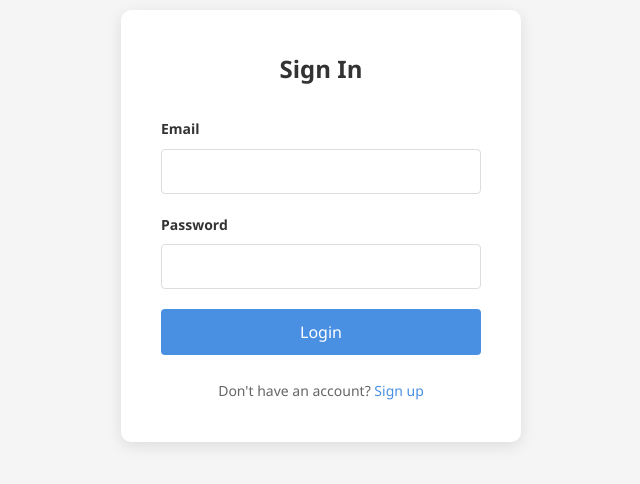
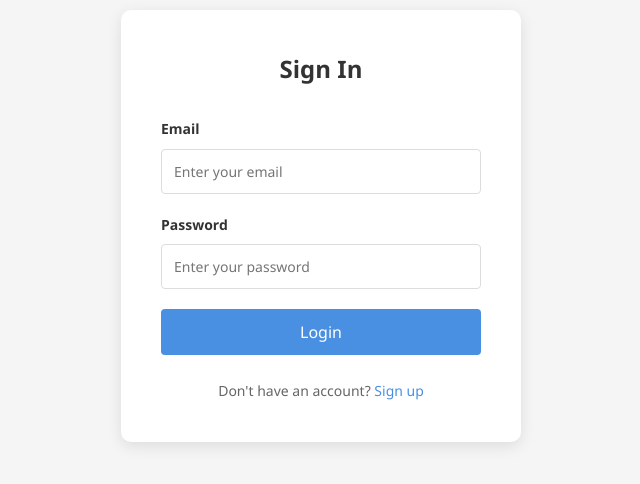
Before and after one commit to tinojs/DriveDeals, a React (Vite) app in the folder client/: page /login in a window 1280 px wide. Shown: the part 174-658 px from the top of the page, without its empty margins (319-959 px from the left). Built offline with nearby package versions, Linux system fonts and the light colour scheme.

Commit message:
added css for validations

```diff
--- a/client/src/components/Login/Login.jsx
+++ b/client/src/components/Login/Login.jsx
@@ -45,8 +45,9 @@ const LoginForm = () => {
                         name={LoginFormKeys.Email}
                         value={values[LoginFormKeys.Email]}
                         onChange={onChange}
+                        placeholder={errors[LoginFormKeys.Email] ? errors[LoginFormKeys.Email] : 'Enter your email'}
+                        style={errors[LoginFormKeys.Email] ? { borderColor: 'red' } : {}}
                     />
-                    {errors[LoginFormKeys.Email] && <span className="error">{errors[LoginFormKeys.Email]}</span>}
                 </div>
 
                 <div className="form-group">
@@ -57,8 +58,9 @@ const LoginForm = () => {
                         name={LoginFormKeys.Password}
                         value={values[LoginFormKeys.Password]}
                         onChange={onChange}
+                        placeholder={errors[LoginFormKeys.Password] ? errors[LoginFormKeys.Password] : 'Enter your password'}
+                        style={errors[LoginFormKeys.Password] ? { borderColor: 'red' } : {}}
                     />
-                    {errors[LoginFormKeys.Password] && <span className="error">{errors[LoginFormKeys.Password]}</span>}
                 </div>
 
                 <button
--- a/client/src/components/Register/Register.jsx
+++ b/client/src/components/Register/Register.jsx
@@ -53,8 +53,9 @@ const RegisterForm = () => {
                         name={RegisterFormKeys.Email}
                         value={values[RegisterFormKeys.Email]}
                         onChange={onChange}
+                        placeholder={errors[RegisterFormKeys.Email] ? errors[RegisterFormKeys.Email] : 'Enter your email'}
+                        style={errors[RegisterFormKeys.Email] ? { borderColor: 'red' } : {}}
                     />
-                    {errors[RegisterFormKeys.Email] && <span className="error">{errors[RegisterFormKeys.Email]}</span>}
                 </div>
 
                 <div className="form-group">
@@ -65,8 +66,9 @@ const RegisterForm = () => {
                         name={RegisterFormKeys.FirstName}
                         value={values[RegisterFormKeys.FirstName]}
                         onChange={onChange}
+                        placeholder={errors[RegisterFormKeys.FirstName] ? errors[RegisterFormKeys.FirstName] : 'Enter your first name'}
+                        style={errors[RegisterFormKeys.FirstName] ? { borderColor: 'red' } : {}}
                     />
-                    {errors[RegisterFormKeys.FirstName] && <span className="error">{errors[RegisterFormKeys.FirstName]}</span>}
                 </div>
                 <div className="form-group">
                     <label htmlFor={RegisterFormKeys.LastName}>Last Name</label>
@@ -76,8 +78,9 @@ const RegisterForm = () => {
                         name={RegisterFormKeys.LastName}
                         value={values[RegisterFormKeys.LastName]}
                         onChange={onChange}
+                        placeholder={errors[RegisterFormKeys.LastName] ? errors[RegisterFormKeys.LastName] : 'Enter your last name'}
+                        style={errors[RegisterFormKeys.LastName] ? { borderColor: 'red' } : {}}
                     />
-                    {errors[RegisterFormKeys.LastName] && <span className="error">{errors[RegisterFormKeys.LastName]}</span>}
                 </div>
                 <div className="form-group">
                     <label htmlFor={RegisterFormKeys.PhoneNumber}>Phone Number</label>
@@ -87,8 +90,9 @@ const RegisterForm = () => {
                         name={RegisterFormKeys.PhoneNumber}
                         value={values[RegisterFormKeys.PhoneNumber]}
                         onChange={onChange}
+                        placeholder={errors[RegisterFormKeys.PhoneNumber] ? errors[RegisterFormKeys.PhoneNumber] : 'Enter your phone number'}
+                        style={errors[RegisterFormKeys.PhoneNumber] ? { borderColor: 'red' } : {}}
                     />
-                    {errors[RegisterFormKeys.PhoneNumber] && <span className="error">{errors[RegisterFormKeys.PhoneNumber]}</span>}
                 </div>
                 <div className="form-group">
                     <label htmlFor={RegisterFormKeys.Password}>Password</label>
@@ -98,8 +102,9 @@ const RegisterForm = () => {
                         name={RegisterFormKeys.Password}
                         value={values[RegisterFormKeys.Password]}
                         onChange={onChange}
+                        placeholder={errors[RegisterFormKeys.Password] ? errors[RegisterFormKeys.Password] : 'Enter your password'}
+                        style={errors[RegisterFormKeys.Password] ? { borderColor: 'red' } : {}}
                     />
-                    {errors[RegisterFormKeys.Password] && <span className="error">{errors[RegisterFormKeys.Password]}</span>}
                 </div>
 
                 <div className="form-group">
@@ -110,8 +115,9 @@ const RegisterForm = () => {
                         name={RegisterFormKeys.RepeatPassword}
                         value={values[RegisterFormKeys.RepeatPassword]}
                         onChange={onChange}
+                        placeholder={errors[RegisterFormKeys.RepeatPassword] ? errors[RegisterFormKeys.RepeatPassword] : 'Repeat your password'}
+                        style={errors[RegisterFormKeys.RepeatPassword] ? { borderColor: 'red' } : {}}
                     />
-                    {errors[RegisterFormKeys.RepeatPassword] && <span className="error">{errors[RegisterFormKeys.RepeatPassword]}</span>}
                 </div>
                 <button
                     type="submit"
```
